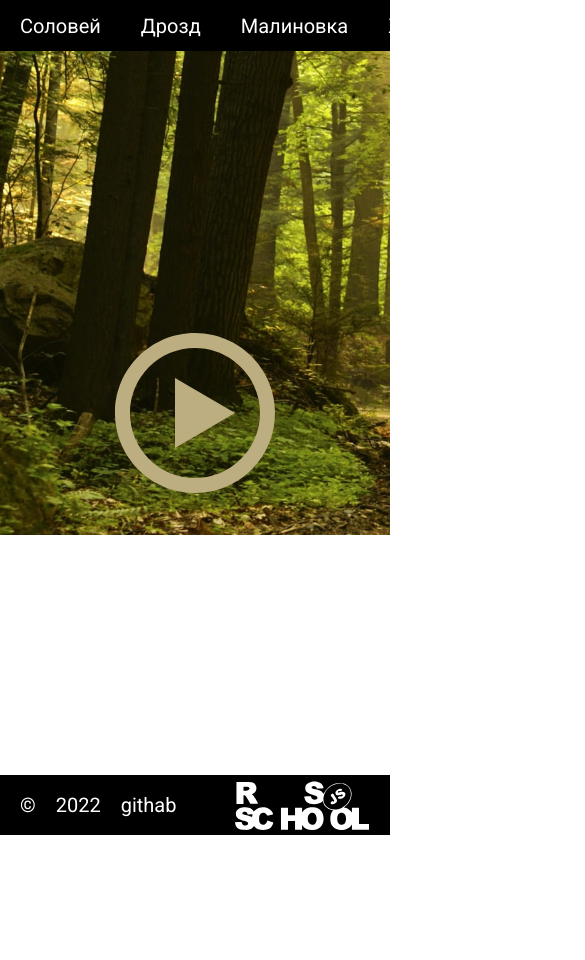
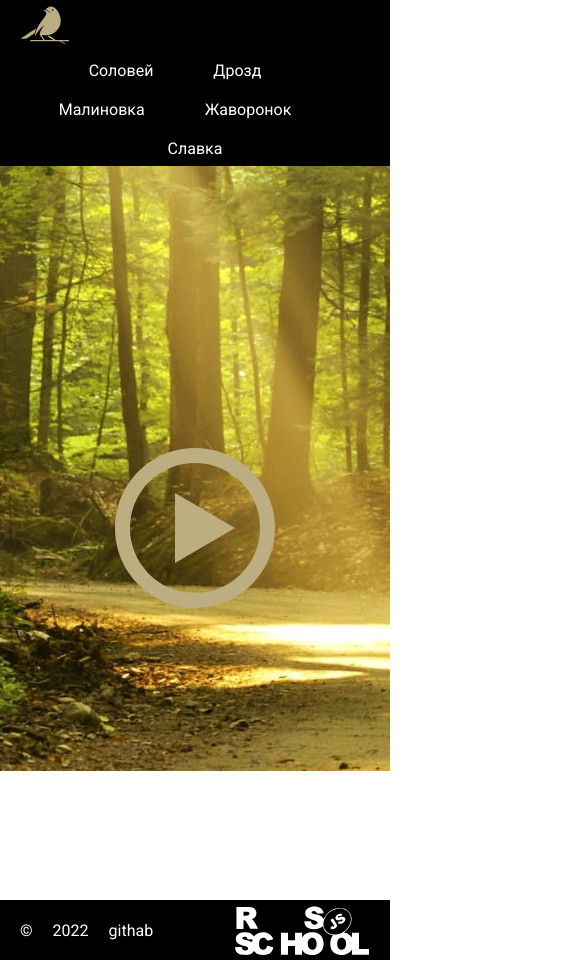
Before and after one commit to Inna-malina/audio_player, a plain HTML site: page index.html in a window 390 px wide. Shown: the whole page, 585 px wide, since content can reach past the window. Before the commit the page ends 844 px from the top, so only its background shows below. Drawn offline with Linux system fonts and the light colour scheme.

Commit message:
feat: add media

```diff
--- a/script.js
+++ b/script.js
@@ -29,6 +29,7 @@ button.addEventListener('click', function () {
 //смена треков по кликам на меню
 let birdsList = document.querySelector('.header__menu-contaner');
 let birds = document.querySelectorAll('.header__menu-list');
+let mainPhoto = document.querySelector('.section__main');
 
 function hightlight() {
     for (let i = 0; i < birds.length; i++) {
@@ -52,6 +53,7 @@ birdsList.addEventListener('click', function (event) {
     let action = event.target.dataset.bird;
 
     audio.src = `./sounds/${action}.mp3`;
+    mainPhoto.style.backgroundImage = `url('./images/${action}.jpg')`;
     playAudio();
 
 });
@@ -61,5 +63,6 @@ let logo = document.querySelector('.header__box-logo');
 
 logo.addEventListener('click', function () {
     audio.src = "./sounds/forest.mp3";
+    mainPhoto.style.backgroundImage = `url('./images/forest.jpg')`;
     playAudio();
-})
+});
--- a/style.css
+++ b/style.css
@@ -41,6 +41,12 @@ body {
     }
 }
 
+@media(max-width: 635px) {
+    .contaner__header-box {
+        flex-wrap: wrap;
+    }
+}
+
 .header__box-logo {
     cursor: pointer;
     background-image: url('./svg/logo.svg');
@@ -65,6 +71,26 @@ body {
     padding: 0px;
 }
 
+@media(max-width: 635px) {
+    .header__menu-contaner {
+        flex-wrap: wrap;
+        justify-content: center;
+        align-items: center;
+    }
+}
+
+@media(max-width: 534px) {
+    .header__menu-contaner {
+        height: 80px;
+    }
+}
+
+@media(max-width: 408px) {
+    .header__menu-contaner {
+        height: 115px;
+    }
+}
+
 .header__menu-contaner>:not(:last-child) {
     margin: 0px 40px 0px 0px;
 }
@@ -82,6 +108,18 @@ body {
     color: #bdae82;
 }
 
+@media(max-width: 768px) {
+    .header__menu-list {
+        font-size: 16px;
+    }
+}
+
+@media(max-width: 534px) {
+    .header__menu-list {
+        padding: 10px 10px;
+    }
+}
+
 /* ------------main--------------- */
 .section__main {
     background-image: url('./images/forest.jpg');
@@ -90,9 +128,25 @@ body {
     background-position-y: -240px;
     width: 100%;
     height: calc(100vh - 120px);
-
+    transition: all 0.9s ease;
 }
 
+@media(max-width: 1440px) {
+    .section__main {
+        height: calc(100vh - 110px);
+    }
+}
+
+@media(max-width: 1365px) {
+    .section__main {
+        height: calc(100vh - 110px);
+        background-size: inherit;
+        background-repeat: no-repeat;
+        background-position-y: -475px;
+        background-position-x: -535px;
+
+    }
+}
 
 .contaner__main-buttonbox {
     width: 100%;
@@ -141,6 +195,12 @@ body {
     margin: 0 auto;
     padding: 5px 20px;
     font-size: 20px;
+}
+
+@media(max-width: 748px) {
+    .footer__section-contaner {
+        font-size: 16px;
+    }
 }
 
 .contaner {}
```
Also changed, not shown: images/zarynka.jpg (added).
